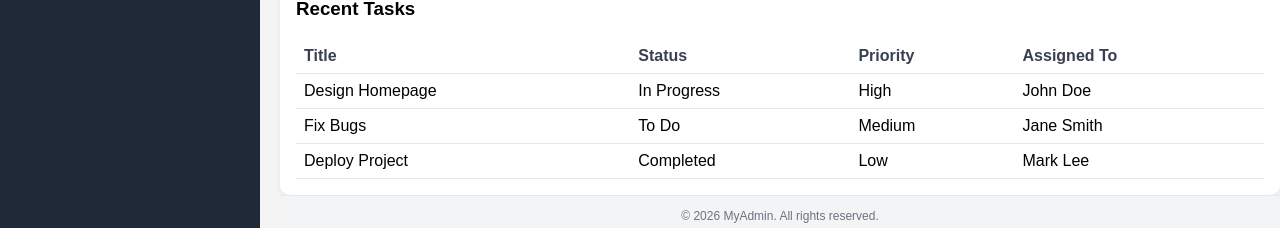
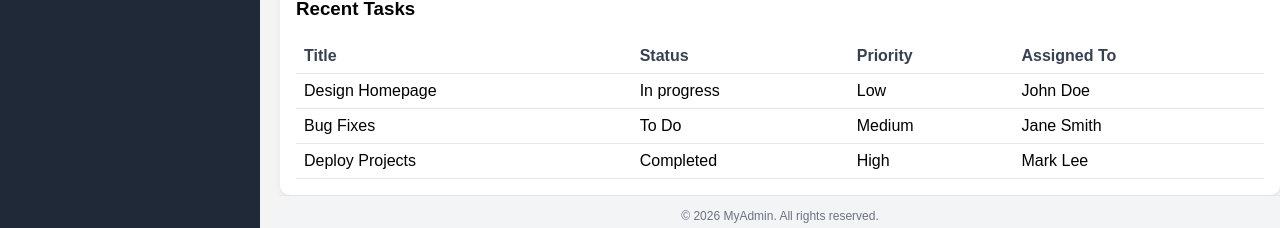
Before and after one commit to Rishavpok/admin-dashboard-vue, a Vue app: page /admin/dashboard in a window 1280 px wide. Shown: the part 461-689 px from the top of the page. Built offline with nearby package versions, Linux system fonts and the light colour scheme; sample sign-in values are in the browser's storage.

Commit message:
dummy data created

```diff
--- a/src/pages/dashboard/DashboardRecents.vue
+++ b/src/pages/dashboard/DashboardRecents.vue
@@ -11,28 +11,32 @@
           </tr>
         </thead>
         <tbody>
-          <tr>
-            <td>Design Homepage</td>
-            <td>In Progress</td>
-            <td>High</td>
-            <td>John Doe</td>
-          </tr>
-          <tr>
-            <td>Fix Bugs</td>
-            <td>To Do</td>
-            <td>Medium</td>
-            <td>Jane Smith</td>
-          </tr>
-          <tr>
-            <td>Deploy Project</td>
-            <td>Completed</td>
-            <td>Low</td>
-            <td>Mark Lee</td>
+          <tr v-for="item in props.recentTasks" >
+            <td>{{ item.title }}</td>
+            <td>{{ item.status }}</td>
+            <td>{{ item.priority }}</td>
+            <td>{{ item.Assigned_to }}</td>
           </tr>
         </tbody>
       </table>
     </div>
 </template>
+
+<script lang="ts" setup>
+
+type Task = {
+  title: string
+  status: string
+  priority: string
+  Assigned_to: string
+}
+
+// Pass props as a generic type
+const props = defineProps<{
+  recentTasks: Task[]
+}>()
+
+</script>
 
 <style scoped>
     /* Recent Table */
--- a/src/pages/dashboard/DashboardStats.vue
+++ b/src/pages/dashboard/DashboardStats.vue
@@ -2,22 +2,36 @@
         <div class="stats-cards">
       <div class="card">
         <div class="card-title">Total Users</div>
-        <div class="card-value">1250</div>
+        <div class="card-value">{{ props['userStats'].total_users }}</div>
       </div>
       <div class="card">
         <div class="card-title">Active Users</div>
-        <div class="card-value">893</div>
+        <div class="card-value">{{ props['userStats'].active_users }}</div>
       </div>
       <div class="card">
         <div class="card-title">Tasks Completed</div>
-        <div class="card-value">412</div>
+        <div class="card-value">{{ props['userStats'].task_completed }}</div>
       </div>
       <div class="card">
         <div class="card-title">Pending Tasks</div>
-        <div class="card-value">58</div>
+        <div class="card-value">{{ props['userStats'].pending_tasks }}</div>
       </div>
     </div>
 </template>
+
+<script lang="ts" setup>
+
+const props = defineProps<{
+   userStats : {
+    total_users : 0,
+    active_users : 0,
+    task_completed : 0,
+    pending_tasks :0
+   }
+}>()
+
+
+</script>
 
 <style scoped>
 
--- a/src/pages/dashboard/DashboardView.vue
+++ b/src/pages/dashboard/DashboardView.vue
@@ -1,15 +1,46 @@
 <script setup lang="ts">
+import { ref } from 'vue';
 import DashboardCharts from './DashboardCharts.vue';
 import DashboardRecents from './DashboardRecents.vue';
 import DashboardStats from './DashboardStats.vue';
+
+const userStats = ref(
+  {
+    "total_users" : 1250,
+    "active_users" : 893,
+    "task_completed" : 412,
+    "pending_tasks" : 58
+  }
+)
+
+const recentTasks = ref([
+  {
+    "title": " Design Homepage",
+    "status" : "In progress",
+    "priority" : "Low",
+    "Assigned_to" : "John Doe"
+  },
+    {
+    "title": " Bug Fixes",
+    "status" : "To Do",
+    "priority" : "Medium",
+    "Assigned_to" : "Jane Smith"
+  },
+      {
+    "title": "Deploy Projects",
+    "status" : "Completed",
+    "priority" : "High",
+    "Assigned_to" : "Mark Lee"
+  }
+])
 
 </script>
 
 <template>
   <div class="dashboard">
-    <DashboardStats />
+    <DashboardStats :userStats="userStats" />
     <DashboardCharts />
-    <DashboardRecents />
+    <DashboardRecents :recentTasks="recentTasks" />
   </div>
 </template>
 
```
